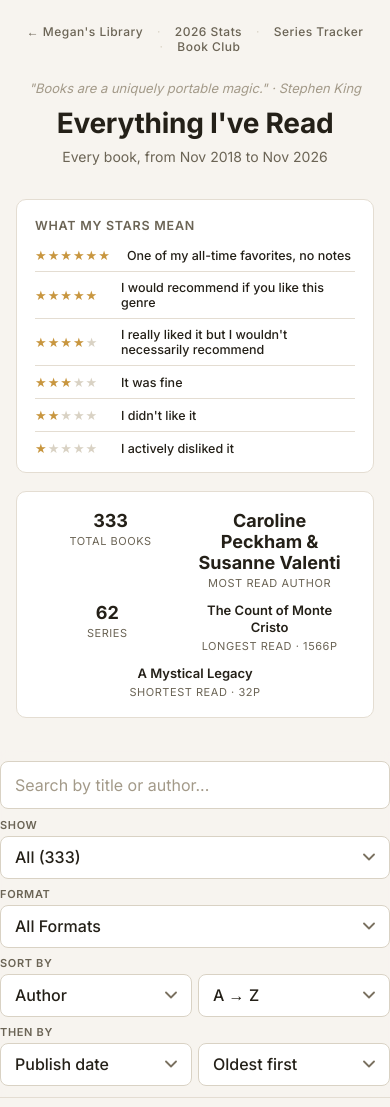
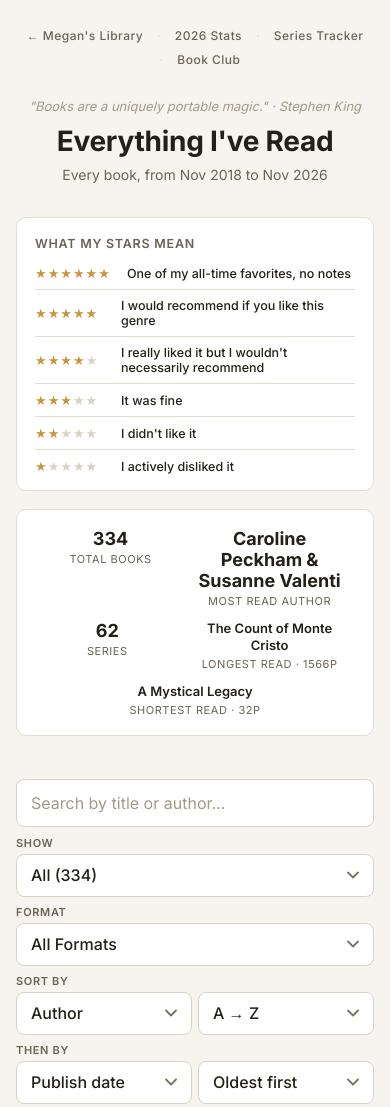
Before and after one commit to mbrockavich/megan-brockavich, a plain HTML site: page all-books.html in a window 390 px wide. Shown: the top 1107 px of the page. Drawn offline with Linux system fonts and the light colour scheme.

Commit message:
Add Lore Olympus: Volume Four as finished; fix all-books mobile layout
Filter bar no longer overflows the screen edges, and the top nav clears the iPhone status bar.

Co-Authored-By: Claude Opus 5.5 <noreply@anthropic.com>
Claude-Session: https://claude.ai/code/session_01X81csYsoZNX76vjPS9NN22

```diff
--- a/all-books.html
+++ b/all-books.html
@@ -53,9 +53,11 @@
   }
 
   a{ color:inherit; }
-  .page{ max-width: 1100px; margin:0 auto; padding: 36px 20px 0; }
+  .page{ max-width: 1100px; margin:0 auto; padding: calc(36px + env(safe-area-inset-top)) 20px 0; }
   @media (max-width: 560px){
-    .page{ padding: 24px 16px 0; }
+    .page{ padding: calc(24px + env(safe-area-inset-top)) 16px 0; }
+    .topnav{ line-height: 2; }
+    .topnav .sep{ margin: 0 6px; }
     header{ margin-bottom: 24px; }
   }
 
@@ -120,8 +122,8 @@
     position: sticky; top:0; z-index: 40;
     background: rgba(247,244,239,0.92);
     backdrop-filter: blur(8px);
-    padding: 14px 0 14px;
-    margin: 0 -20px 34px;
+    padding: calc(14px + env(safe-area-inset-top)) 0 14px;
+    margin: 0 0 34px;
     border-bottom: 1px solid var(--border);
   }
   .filter-bar-inner{ max-width:1100px; margin:0 auto; padding:0 20px; }
@@ -155,7 +157,8 @@
   .filter-select:focus{ border-color: var(--accent); outline:none; }
 
   @media (max-width: 700px){
-    .filter-bar{ padding: 11px 0 11px; }
+    .filter-bar{ padding: calc(11px + env(safe-area-inset-top)) 0 11px; }
+    .filter-bar-inner{ padding: 0 16px; }
     .search-input{ padding: 13px 14px; margin-bottom: 9px; font-size: 16px; }
     .filter-selects{ flex-direction:column; }
     .filter-field{ flex: 0 0 auto; }
--- a/owned-books-data.js
+++ b/owned-books-data.js
@@ -105,6 +105,7 @@ const OWNED_BOOKS = {
     {title:"Lore Olympus: Volume One", author:"Rachel Smythe", cover:"https://covers.openlibrary.org/b/isbn/9780593160299-L.jpg"},
     {title:"Lore Olympus: Volume Two", author:"Rachel Smythe", cover:"https://covers.openlibrary.org/b/isbn/9780593160305-L.jpg"},
     {title:"Lore Olympus: Volume Three", author:"Rachel Smythe", cover:"https://covers.openlibrary.org/b/isbn/9780593160312-L.jpg"},
+    {title:"Lore Olympus: Volume Four", author:"Rachel Smythe", cover:"https://covers.openlibrary.org/b/isbn/9780593599044-L.jpg"},
     {title:"Red Rising", author:"Pierce Brown", cover:"https://covers.openlibrary.org/b/isbn/9780345539786-L.jpg"},
     {title:"Golden Son", author:"Pierce Brown", cover:"https://covers.openlibrary.org/b/id/8454351-L.jpg"},
     {title:"Morning Star", author:"Pierce Brown", cover:"https://covers.openlibrary.org/b/id/8566174-L.jpg"},
--- a/reading-data.js
+++ b/reading-data.js
@@ -113,6 +113,7 @@ const books = [
   {title:"Lore Olympus: Volume One", cover:"https://covers.openlibrary.org/b/isbn/9780593160299-L.jpg", author:"Rachel Smythe", genre:["Graphic Novel","Mythology"], pages:384, dateFinished:"2026-09-27", rating:5, pubYear:2021, pubDate:"November 2021", spicy:true, note:"I love mythology, and this artwork is so fun. Doesn't take long to read and feels like a new spin on an old story. Note: def for adults."},
   {title:"Lore Olympus: Volume Two", cover:"https://covers.openlibrary.org/b/isbn/9780593160305-L.jpg", author:"Rachel Smythe", genre:["Graphic Novel","Mythology"], pages:368, dateFinished:"2026-10-24", rating:5, pubYear:2022, pubDate:"July 2022"},
   {title:"Lore Olympus: Volume Three", cover:"https://covers.openlibrary.org/b/isbn/9780593160312-L.jpg", author:"Rachel Smythe", genre:["Graphic Novel","Mythology"], pages:384, dateFinished:"2026-11-14", rating:5, pubYear:2022, pubDate:"October 2022", note:"I love Hecate. She's one of my favorites."},
+  {title:"Lore Olympus: Volume Four", cover:"https://covers.openlibrary.org/b/isbn/9780593599044-L.jpg", author:"Rachel Smythe", genre:["Graphic Novel","Mythology"], pages:416, dateFinished:"2026-11-26", rating:5, pubYear:2023, pubDate:"June 2023"},
   {title:"Butcher & Blackbird", cover:"https://covers.openlibrary.org/b/isbn/9780349441566-L.jpg", author:"Brynne Weaver", genre:"Romance", pages:368, dateFinished:"2026-09-28", rating:4, pubYear:2024, pubDate:"January 2024", spicy:true, note:"Fun twist on a romance! Two serial killers falling for each other shouldn't work as well as it does. Sometimes it felt weird how normalized the murders were, but it gave me Dexter vibes, so I rolled with it and enjoyed the journey. Rose is my favorite and I need more of her, so I'm excited that book 3 looks like it's hers."},
   {title:"Actually, Nevermind", cover:"actually-nevermind/actually-nevermind-cover.jpg", author:"Taylor Tomlinson", genre:"Memoir/Biography", pages:304, dateFinished:"2026-09-29", rating:5, pubYear:2026, pubDate:"September 2026", note:"I devoured this book. Taylor Tomlinson is so funny and relatable, I was laughing out loud for most of it.\n\nAnd then by the end I was full-on sobbing.\n\nIt is very millennial female lol. One of my favorite lines \"I know the D.A.R.E program did a number on all of us, but that was for kids and you\u2019re a grown-up now.\"\n\nI absolutely loved it."},
   {title:"Threshing Day", cover:"threshing-day/threshing-day-cover.jpg", author:"Rebecca Yarros", genre:"Fantasy", pages:224, dateFinished:"2026-10-03", rating:6, pubYear:2026, pubDate:"September 2026", note:"I can't tell if I'm obsessed with dragons or just Rebecca's dragons, but I loved every chapter of this book.\n\nIt's got easter eggs and little hints about what's ahead, and I devoured every one. Most of the chapters had me in tears as well, getting to see characters’ inner dialogue that we usually don’t get to see was emotional! Especially knowing how some things turn out.\n\nIt may not be essential to the series, and you could probably skip it, but why would you want to?"},
```
